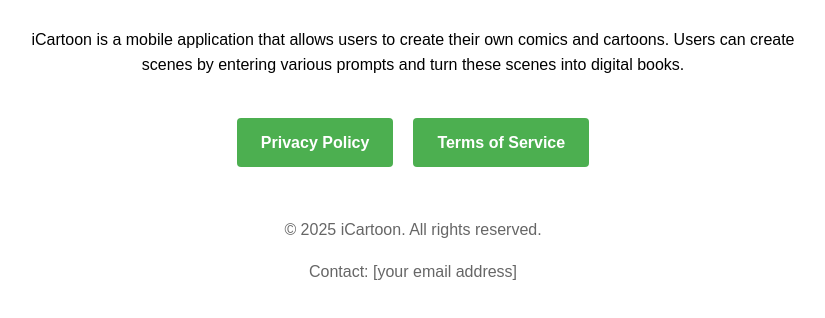
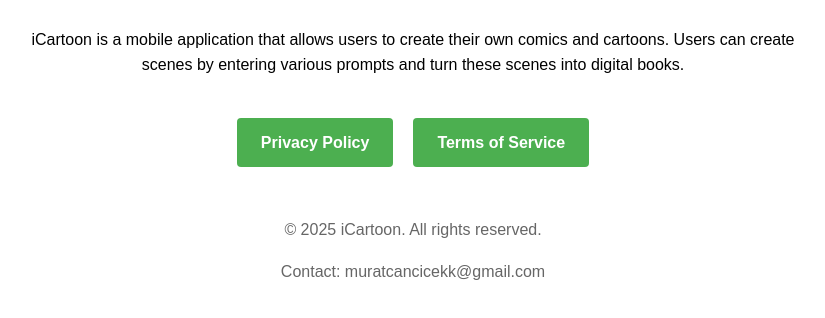
Before and after one commit to muratcancicekk/iCartoon-policies, a plain HTML site: page index.html in a window 1280 px wide. Shown: the part 96-414 px from the top of the page, without its empty margins (227-1052 px from the left). Drawn offline with Linux system fonts and the light colour scheme.

Commit message:
Update index.html

```diff
--- a/index.html
+++ b/index.html
@@ -54,7 +54,7 @@
 
     <div class="app-info">
         <p>© 2025 iCartoon. All rights reserved.</p>
-        <p>Contact: [your email address]</p>
+        <p>Contact: muratcancicekk@gmail.com</p>
     </div>
 </body>
 </html>
```
